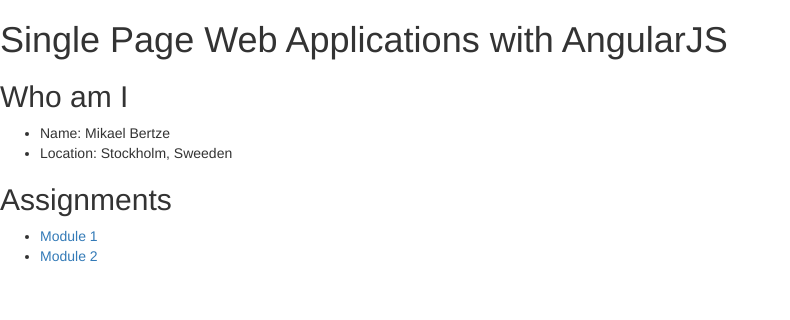
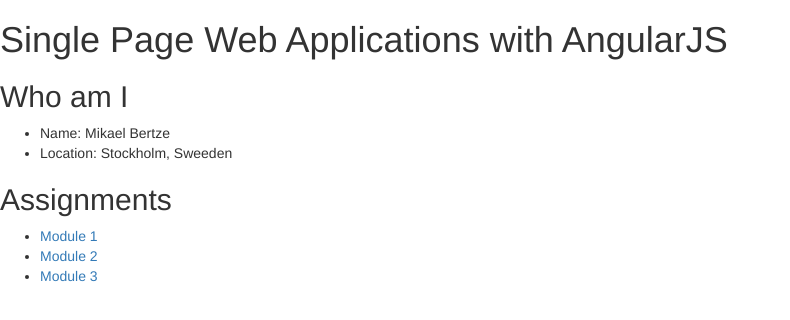
Before and after one commit to MikaelBertze/coursera-angularjs, a plain HTML site: page index.html in a window 1280 px wide. Shown: the whole page, without its empty margins (0-790 px from the left). Drawn offline with Linux system fonts and the light colour scheme.

Commit message:
Adds front page link to assignment 3

```diff
--- a/index.html
+++ b/index.html
@@ -18,6 +18,7 @@
       <ul>
         <li><a href="module1_solution"> Module 1</a></li>
         <li><a href="module2_solution"> Module 2</a></li>
+        <li><a href="module3_solution"> Module 3</a></li>
       </ul>
 
   </div>
```
